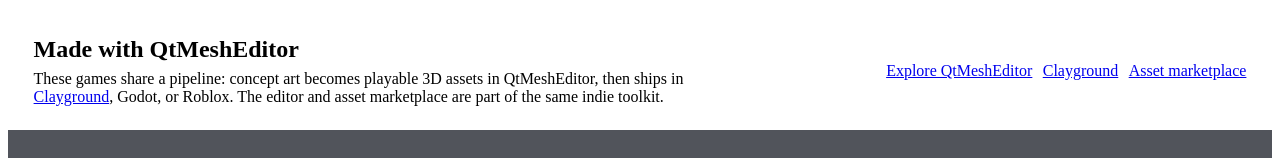
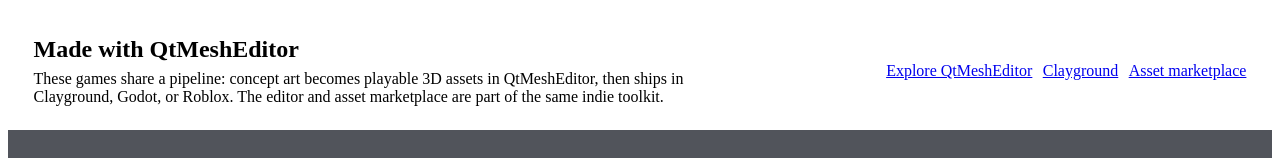
Before and after one commit to fernandotonon/qtmesh-games-web, a React (Vite) app: page / in a window 1280 px wide. Shown: the part 1733-1891 px from the top of the page. Built offline with nearby package versions, Linux system fonts and the light colour scheme; the HTML template or start-up script is replaced by a standard one.

Commit message:
Remove inline Clayground link from the homepage blurb.
The section button already covers that destination.

```diff
--- a/src/pages/HomePage.tsx
+++ b/src/pages/HomePage.tsx
@@ -54,16 +54,8 @@
             <h2 id="qtmesh-title">Made with QtMeshEditor</h2>
             <p>
               These games share a pipeline: concept art becomes playable 3D assets in
-              QtMeshEditor, then ships in{' '}
-              <a
-                href="https://github.com/MisterGC/clayground"
-                target="_blank"
-                rel="noopener noreferrer"
-              >
-                Clayground
-              </a>
-              , Godot, or Roblox. The editor and asset marketplace are part of the same indie
-              toolkit.
+              QtMeshEditor, then ships in Clayground, Godot, or Roblox. The editor and asset
+              marketplace are part of the same indie toolkit.
             </p>
           </div>
           <div className="qtmesh-actions">
```
